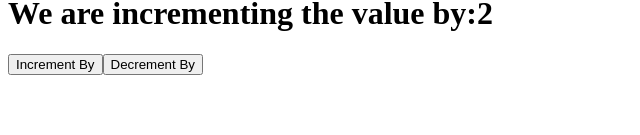
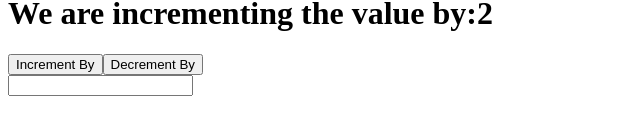
Before and after one commit to MahabirGupta/myReactProject, a React (Vite) app in the folder reactpro/: page / in a window 1280 px wide. Shown: the part 403-538 px from the top of the page, without its empty margins (0-640 px from the left). Built offline with nearby package versions, Linux system fonts and the light colour scheme.

Commit message:
Handling input field in react

```diff
--- a/reactpro/src/App.jsx
+++ b/reactpro/src/App.jsx
@@ -3,6 +3,7 @@
 import ConditionalComponent from "./components/ConditionalComponent";
 import Message from "./components/Message";
 import Counter from "./components/Counter";
+import Form from "./components/Form";
 
 function App() {
   const seatNumbers = [1, 2, 3, 4];
@@ -27,6 +28,7 @@
       <ConditionalComponent />
       <Message />
       <Counter />
+      <Form />
     </div>
   );
 }
--- /dev/null
+++ b/reactpro/src/components/Form.jsx
@@ -0,0 +1,24 @@
+import { useState } from "react";
+
+export default function Form() {
+  const [name, setName] = useState(""); // initial value of name to be empty
+  // function handleChange(e) {
+  //   setName(e.target.value);
+  // }
+  return (
+    <div>
+      <form>
+        {/* pass in the event,e in the demo function */}
+        <input
+          // onChange={function demo(e) {
+          //   return handleChange(e);
+          // }}
+          // onChange={(e) => handleChange(e)}
+          onChange={(e) => setName(e.target.value)}
+          type="text"
+          value={name}
+        />
+      </form>
+    </div>
+  );
+}
```
